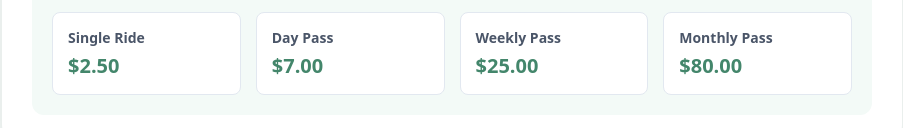
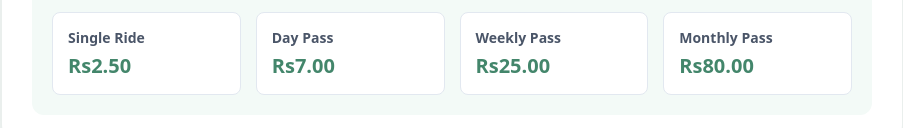
Before and after one commit to Shreya777-code/Hop_ON, a plain HTML site: page schedule.html in a window 1280 px wide. Shown: the part 1738-1866 px from the top of the page, without its empty margins (188-1091 px from the left). Drawn offline with Linux system fonts and the light colour scheme.

Commit message:
Update fare information from USD to INR

```diff
--- a/schedule.html
+++ b/schedule.html
@@ -233,19 +233,19 @@
         <div class="fare-grid">
           <div class="fare-item">
             <strong>Single Ride</strong>
-            <span>$2.50</span>
+            <span>Rs2.50</span>
           </div>
           <div class="fare-item">
             <strong>Day Pass</strong>
-            <span>$7.00</span>
+            <span>Rs7.00</span>
           </div>
           <div class="fare-item">
             <strong>Weekly Pass</strong>
-            <span>$25.00</span>
+            <span>Rs25.00</span>
           </div>
           <div class="fare-item">
             <strong>Monthly Pass</strong>
-            <span>$80.00</span>
+            <span>Rs80.00</span>
           </div>
         </div>
       </div>
```
